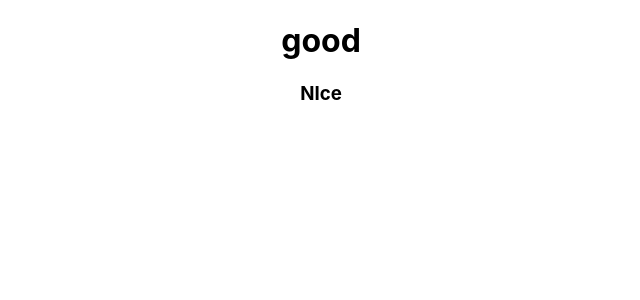
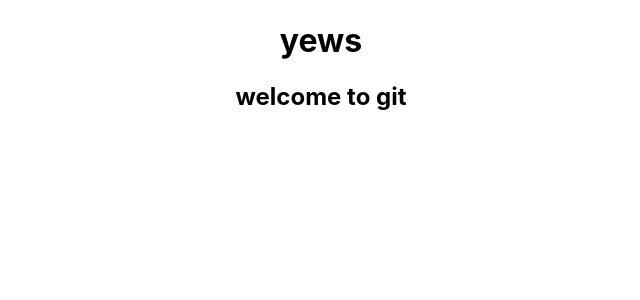
Before and after one commit to sanket7877/BankApp, a React (Create React App) app: page / in a window 1280 px wide. Shown: the top 300 px of the page, without its empty margins (319-959 px from the left). Built offline with nearby package versions, Linux system fonts and the light colour scheme.

Commit message:
add changes

```diff
--- a/src/App.js
+++ b/src/App.js
@@ -5,7 +5,6 @@ import SignUpForm from './signup/signupform';
 function App() {
   return (
     <div className="App">
-      <h1>good </h1>
       <SignUpForm/>
     </div>
   );
--- a/src/signup/signupform.js
+++ b/src/signup/signupform.js
@@ -1,7 +1,9 @@
 function SignUpForm() {
     return (
-      <h2>goo morning</h2>,
-      <h3>NIce</h3>
+      <div>
+        <h1>yews</h1>
+        <h2>welcome to git</h2>
+      </div>
     );
   }
 
```
